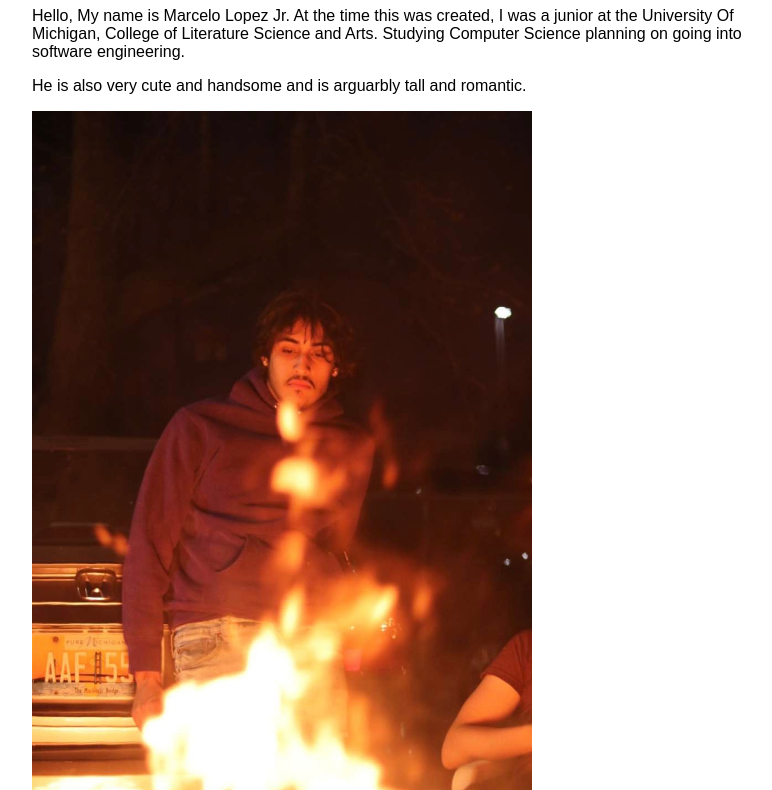
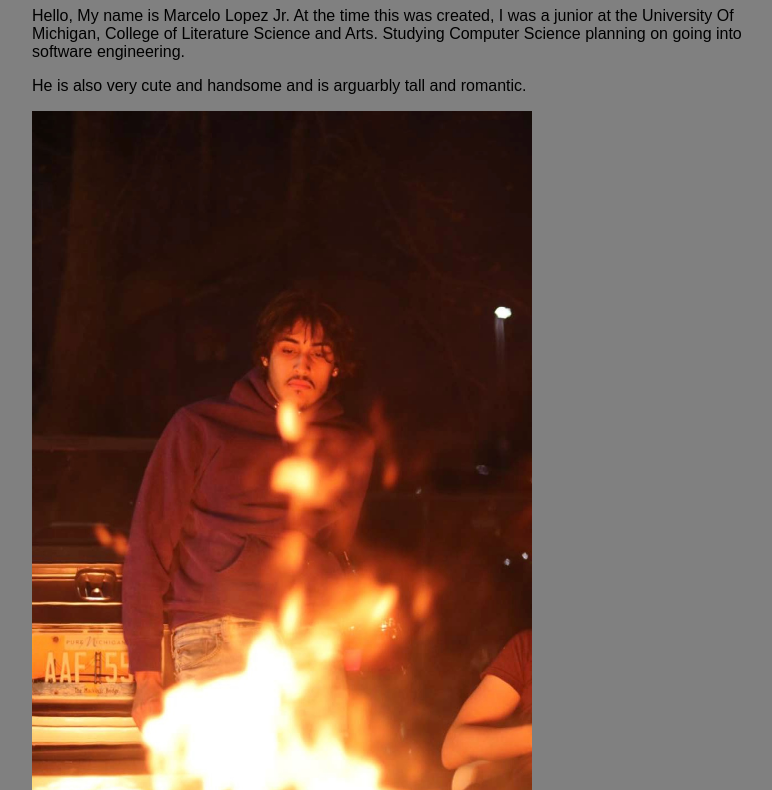
Before and after one commit to marcelo313/Gatsby-Tutorial, a Gatsby site: page /about in a window 1280 px wide. Shown: the part 143-933 px from the top of the page, without its empty margins (233-1005 px from the left). Built offline with nearby package versions, Linux system fonts and the light colour scheme; Gatsby itself is replaced by a stand-in of ours.

Commit message:
color working?

```diff
--- a/src/components/layout.module.css
+++ b/src/components/layout.module.css
@@ -18,3 +18,7 @@
 .nav-link-text {
     color: #663399;
 }
+
+html{
+    background-color:gray;
+}
--- /dev/null
+++ b/src/styles/global.css
@@ -0,0 +1,3 @@
+html{
+    color:gray;
+}
```
